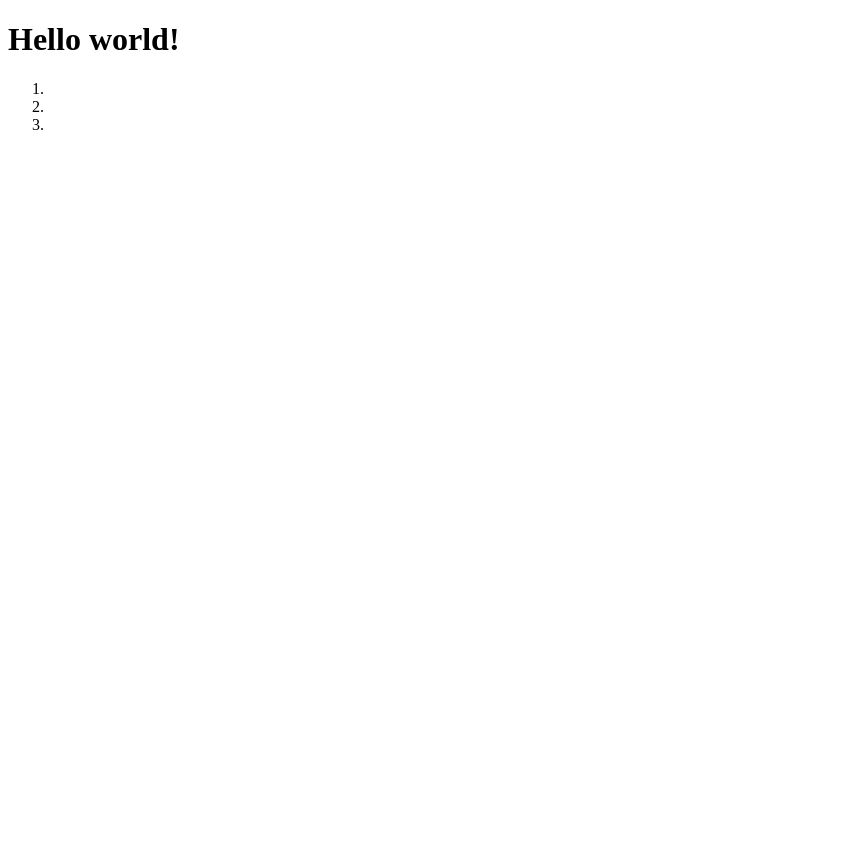
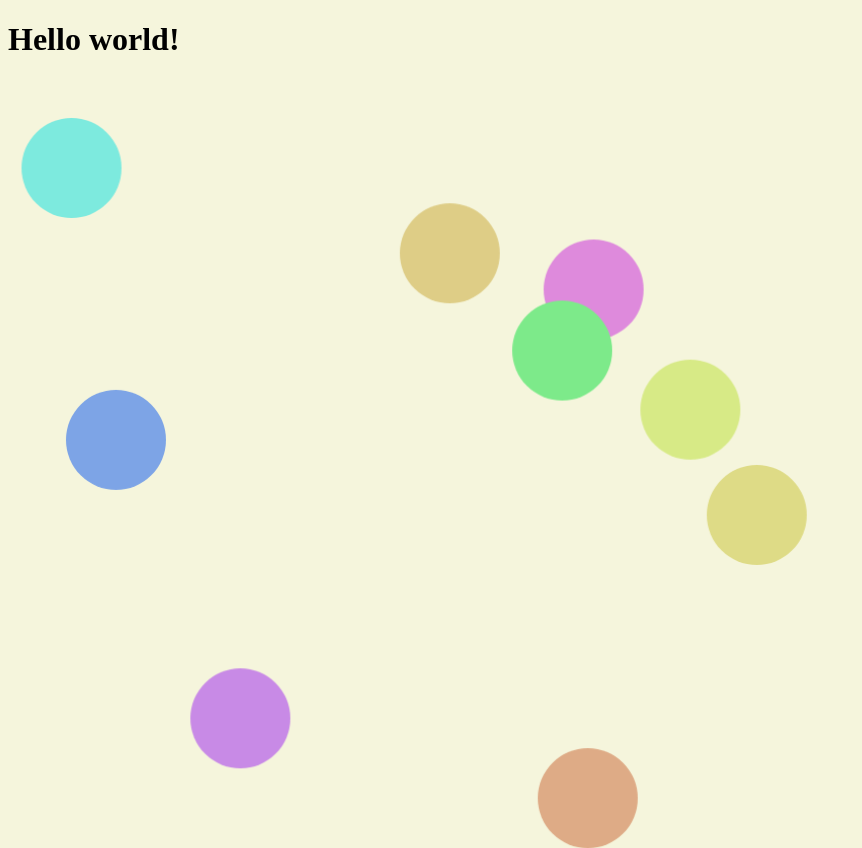
Before and after one commit to nitzanmoise/Git-test, a plain HTML site: page index.html in a window 1280 px wide. Shown: the whole page, without its empty margins (0-862 px from the left). Before the commit the page ends 800 px from the top, so only its background shows below. Drawn offline with Linux system fonts and the light colour scheme.

Commit message:
Last commit

```diff
--- a/index.html
+++ b/index.html
@@ -4,18 +4,25 @@
     <meta charset="UTF-8" />
     <meta name="viewport" content="width=device-width, initial-scale=1.0" />
     <meta http-equiv="X-UA-Compatible" content="ie=edge" />
-
-
+ <link rel="stylesheet" type="text/css" href="style2.css">
     <title>Test Git</title>
   </head>
   <body>
  <h1>Hello world!</h1>
-      <ol>
-      <li></li>
-                <li></li>
 
-                <li></li>
+      <div class="wrapper">
 
-      </ol>
+      <div></div>
+                <div></div>
+      <div></div>
+      <div></div>
+      <div></div>
+      <div></div>
+      <div></div>
+      <div></div>
+      <div></div>
+
+      </div>
+      <script src="main.js"></script>
   </body>
 </html>
--- /dev/null
+++ b/main.js
@@ -0,0 +1,14 @@
+window.addEventListener("load", start);
+
+function start(){
+    const bubbles = document.querySelectorAll(".wrapper>div");
+    bubbles.forEach(bubble =>{
+        const x = Math.random() * 100;
+        const y = Math.random() * 100;
+        const hue =  Math.random()*360;
+        bubble.style.transform ="translate("+x+"vw, "+y+"vh)"
+
+        bubble.style.background = "hsl("+hue+", 70%, 70%)";
+
+    })
+}
--- a/style2.css
+++ b/style2.css
@@ -0,0 +1,11 @@
+.wrapper > div{
+    width: 100px;
+    height: 100px;
+    background-color: aquamarine;
+    position: absolute;
+    border-radius: 50%;
+    transition: all 8s;
+}
+body{
+    background-color: beige;
+}
```
